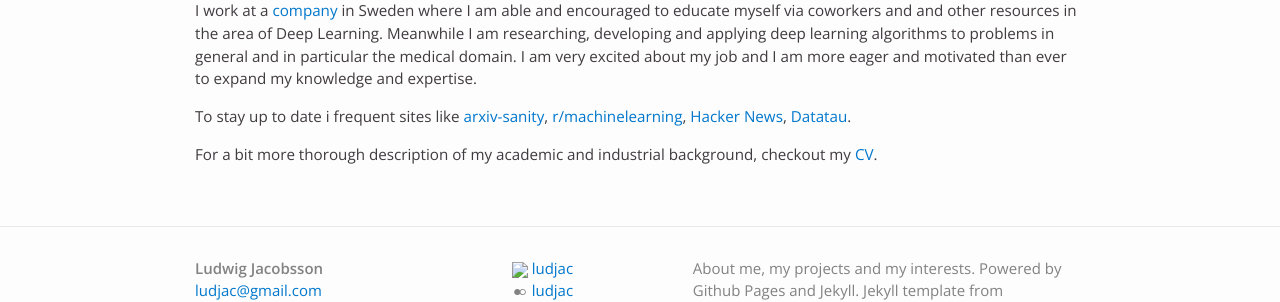
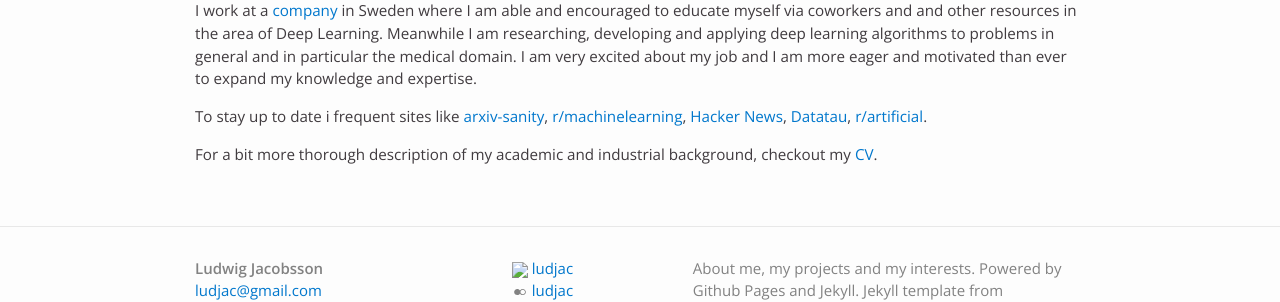
Before and after one commit to ludjac/ludjac.github.io, a Jekyll site: the page built from about.md, in a window 1280 px wide. Shown: the part 216-518 px from the top of the page. Built offline with Jekyll 4.4.1, drawn with Linux system fonts in a browser that asks for light colours.

Commit message:
added link to r/artifical

```diff
--- a/about.md
+++ b/about.md
@@ -12,6 +12,6 @@ I work at a [company](http://www.contextvision.se) in Sweden where I am able and
 
 <!-- My interests in the area is knowledge representation, -->
 
-To stay up to date i frequent sites like [arxiv-sanity](http://www.arxiv-sanity.com/), [r/machinelearning](http://www.reddit.com/r/machinelearning), [Hacker News](https://news.ycombinator.com), [Datatau](http://www.datatau.com).
+To stay up to date i frequent sites like [arxiv-sanity](http://www.arxiv-sanity.com/), [r/machinelearning](http://www.reddit.com/r/machinelearning), [Hacker News](https://news.ycombinator.com), [Datatau](http://www.datatau.com), [r/artificial](https://www.reddit.com/r/artificial).
 
 For a bit more thorough description of my academic and industrial background, checkout my [CV](/resume_eng.pdf).
```
